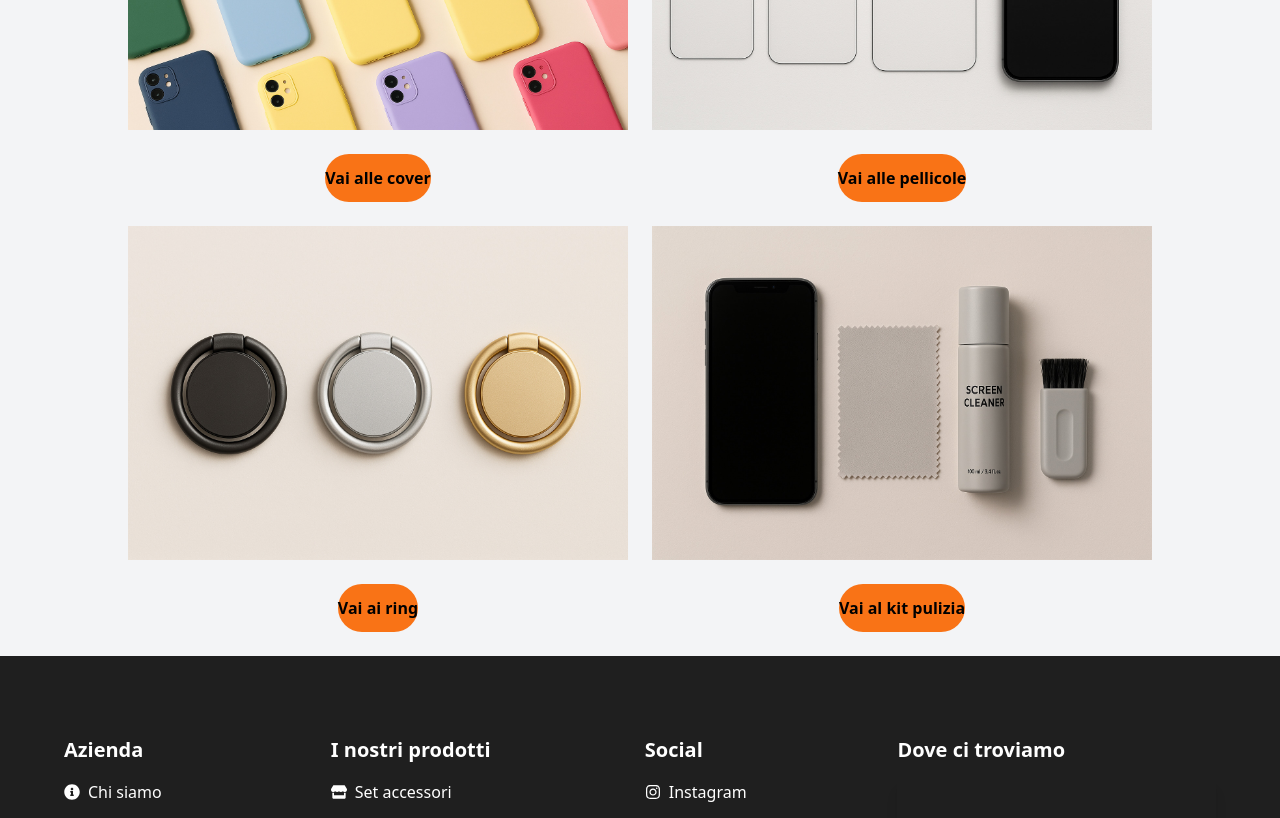
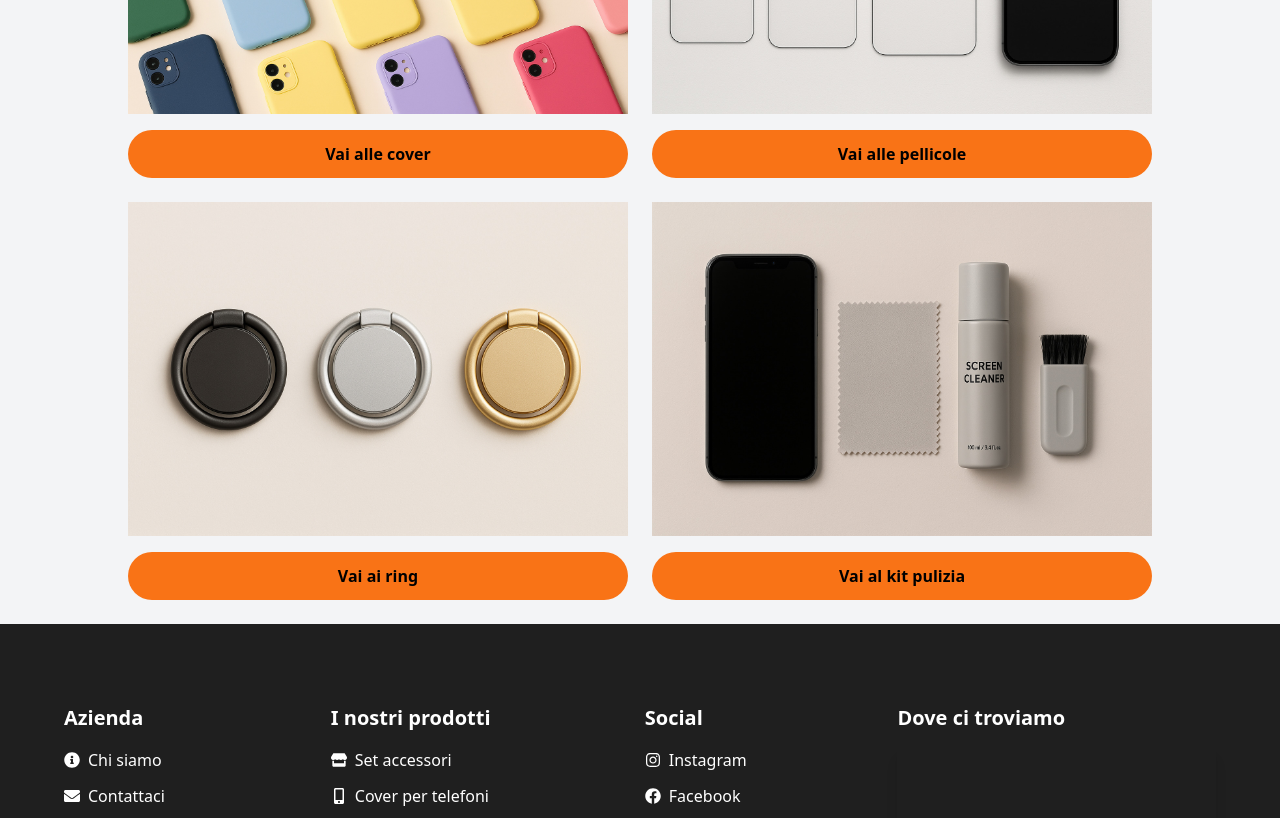
Before and after one commit to rubencommisso/mia_tech_progetto_finale, a React (Vite) app: page / in a window 1280 px wide. Shown: the part 1020-1838 px from the top of the page. Built offline with nearby package versions, Linux system fonts and the light colour scheme; grey boxes are pictures that could not be loaded.

Commit message:
fix homepage

```diff
--- a/src/components/ButtonToPage.jsx
+++ b/src/components/ButtonToPage.jsx
@@ -1,25 +1,18 @@
 
 
-const ButtonToPage = ({onClick, label = "Scopri di più", className}) => {
+const ButtonToPage = ({ onClick, label = "Scopri di più", className }) => {
     const handleClick = (e) => {
-        e.stopPropagation() // impedisce che il click "salga" alla card
+        e.stopPropagation();
         if (typeof onClick === 'function') {
-            onClick()
-          }
-      }
+            onClick();
+        }
+    };
 
     return (
-        <div className="mt-6 flex gap-4 justify-center items-center ">
-            <div className="mx-auto">
-            <button
-                onClick={handleClick}
-                className={`${className}`}
-                >
-                {label}
-            </button>
-            </div>
-        </div>
-    )
-}
+        <button onClick={handleClick} className={className}>
+            {label}
+        </button>
+    );
+};
 
-export default ButtonToPage
+export default ButtonToPage;
--- a/src/pages/Homepage.jsx
+++ b/src/pages/Homepage.jsx
@@ -51,7 +51,7 @@ const Homepage = () => {
                     <ButtonToPage
                         onClick={goTopreSetpage}
                         label="Scegli il tuo set"
-                        className="bg-orange-500 hover:bg-orange-400 text-black font-bold w-full py-3 rounded-3xl transition-all"
+                        className="mt-4 mb-4 bg-orange-500 hover:bg-orange-400 text-black font-bold w-full py-3 rounded-3xl transition-all"
                     />
 
                     <style>
@@ -82,7 +82,7 @@ const Homepage = () => {
                             <ButtonToPage
                                 onClick={goToCoverPage}
                                 label="Vai alle cover"
-                                className="bg-orange-500 hover:bg-orange-400 text-black font-bold w-full py-3 rounded-3xl transition-all"
+                                className="mt-4 bg-orange-500 hover:bg-orange-400 text-black font-bold w-full py-3 rounded-3xl transition-all"
                             />
                         </div>
 
@@ -96,7 +96,7 @@ const Homepage = () => {
                             <ButtonToPage
                                 onClick={goToFilmPage}
                                 label="Vai alle pellicole"
-                                className="bg-orange-500 hover:bg-orange-400 text-black font-bold w-full py-3 rounded-3xl transition-all"
+                                className="mt-4 bg-orange-500 hover:bg-orange-400 text-black font-bold w-full py-3 rounded-3xl transition-all"
                             />
                         </div>
 
@@ -110,7 +110,7 @@ const Homepage = () => {
                             <ButtonToPage
                                 onClick={goToRingPage}
                                 label="Vai ai ring"
-                                className="bg-orange-500 hover:bg-orange-400 text-black font-bold w-full py-3 rounded-3xl transition-all"
+                                className="mt-4 bg-orange-500 hover:bg-orange-400 text-black font-bold w-full py-3 rounded-3xl transition-all"
                             />
                         </div>
 
@@ -124,7 +124,7 @@ const Homepage = () => {
                             <ButtonToPage
                                 onClick={goToCleanPage}
                                 label="Vai al kit pulizia"
-                                className="bg-orange-500 hover:bg-orange-400 text-black font-bold w-full py-3 rounded-3xl transition-all"
+                                className="mt-4 bg-orange-500 hover:bg-orange-400 text-black font-bold w-full py-3 rounded-3xl transition-all"
                             />
                         </div>
                     </div>
```
